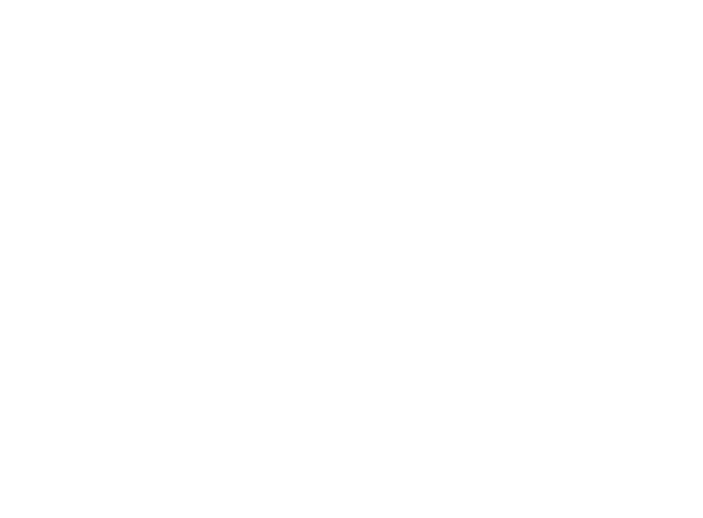
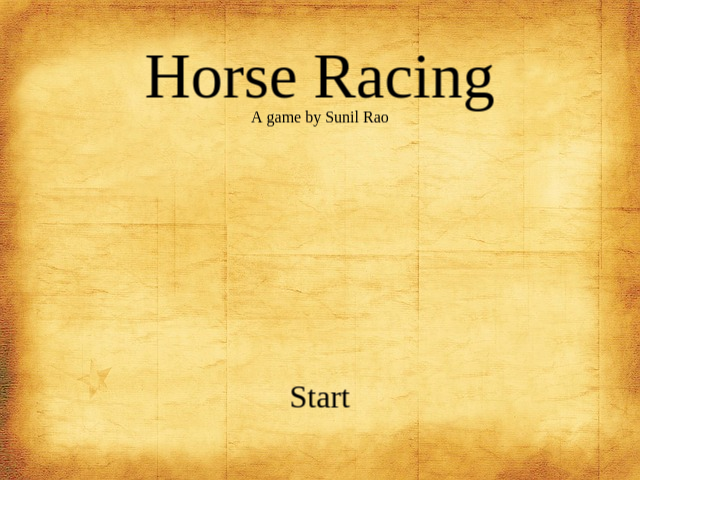
Before and after one commit to SunilRao01/Horse-Racing, a plain HTML site: page index.html in a window 1280 px wide. Shown: the whole page, without its empty margins (0-703 px from the left). Drawn offline with Linux system fonts and the light colour scheme.

Commit message:
Updated start screen with rendered text, background image

```diff
--- a/index.html
+++ b/index.html
@@ -1,6 +1,8 @@
 <!doctype html>
 <html>
 	<head>
+
+
 		<script src="phaser.min.js"></script>
 		<script src="src/Launcher.js"></script>
 		<script src="src/Preload.js"></script>
@@ -8,6 +10,10 @@
 		<script src="src/PickTeam.js"></script>
 		<script src="src/Race.js"></script>
 		<script src="src/Results.js"></script>
+
+		<style>
+			body{margin:0}
+		</style>
 
 		<script>
 			(function()
@@ -20,8 +26,9 @@
 				game.state.add("PickTeam", pickTeam);
 				game.state.add("Race", race);
 				game.state.add("Results", results);
+
 				game.state.start("Launcher");
-			})
+			})();
 		</script>
 	</head>
 </html>
--- a/src/Launcher.js
+++ b/src/Launcher.js
@@ -12,8 +12,6 @@ launcher.prototype =
 
 	create: function()
 	{
-		this.scale.scaleMode = Phaser.ScaleManager.SHOW_ALL;
-		this.scale.setScreenSize();
 		this.game.state.start("Preload");
 	}
 }
--- a/src/PickTeam.js
+++ b/src/PickTeam.js
@@ -0,0 +1,13 @@
+var pickTeam = function(game) {}
+
+pickTeam.prototype =
+{
+	preload: function()
+	{
+
+	},
+	create: function()
+	{
+
+	}
+}
--- a/src/Race.js
+++ b/src/Race.js
@@ -0,0 +1,9 @@
+var race = function(game) {}
+
+race.prototype =
+{
+	create: function()
+	{
+
+	}
+}
--- a/src/Results.js
+++ b/src/Results.js
@@ -0,0 +1,13 @@
+var results = function(game) {}
+
+results.prototype =
+{
+	preload: function()
+	{
+
+	},
+	create: function()
+	{
+
+	}
+}
--- a/src/StartMenu.js
+++ b/src/StartMenu.js
@@ -4,10 +4,26 @@ startMenu.prototype =
 {
 	preload: function()
 	{
-
+		this.game.load.image('bg', 'assets/bg.jpg');
 	},
 	create: function()
 	{
+		// Add background
+		this.game.add.image(0, 0, 'bg');
 
+		var titleStyle = { font: "64px Merriweather", fill: "#ff", align: "center" };
+		var creatorStyle = { font: "16px Merriweather", fill: "#ff", align: "center"};
+		var startStyle = { font: "32px Merriweather", fill: "#ff", align: "center" };
+
+		var title = this.game.add.text(this.game.world.centerX, this.game.world.centerY-160,
+								   "Horse Racing", titleStyle);
+		var creator = this.game.add.text(this.game.world.centerX, this.game.world.centerY-120,
+								   "A game by Sunil Rao", creatorStyle);
+		var start = this.game.add.text(this.game.world.centerX, this.game.world.centerY+160,
+								   "Start", startStyle);
+
+		title.anchor.set(0.5);
+		creator.anchor.set(0.5);
+		start.anchor.set(0.5);
 	}
 }
```
Also changed, not shown: assets/bg.jpg (added).
